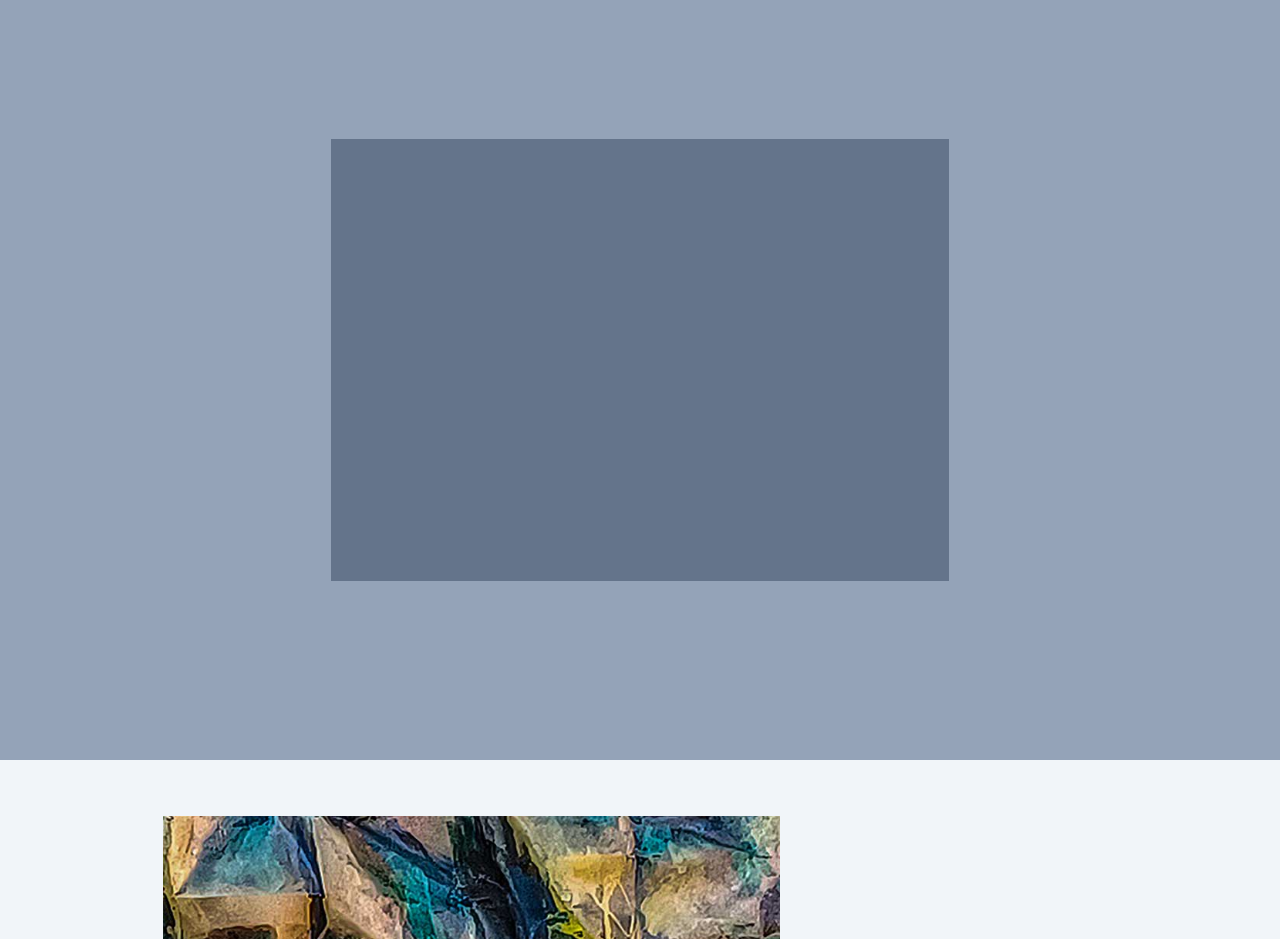
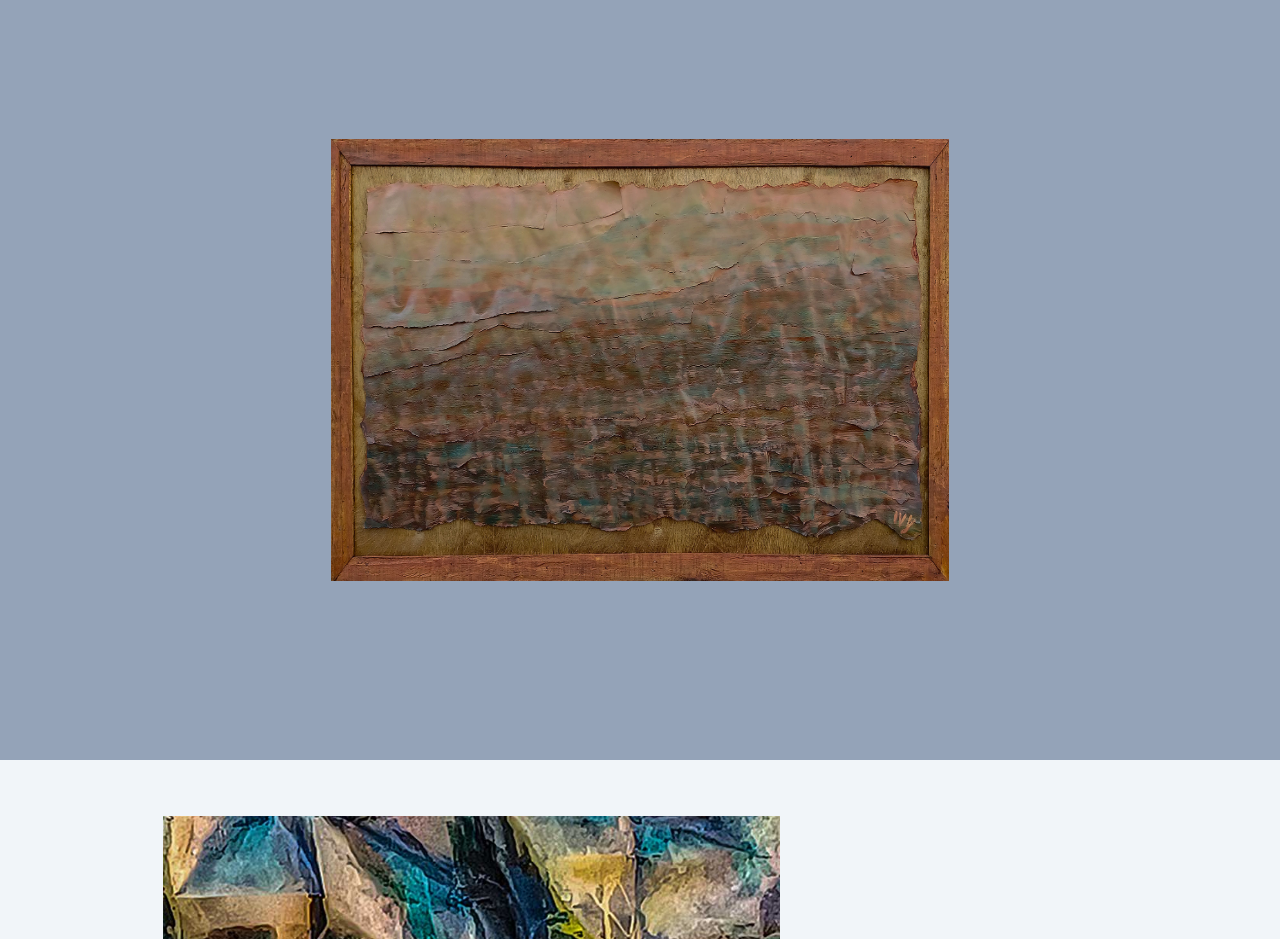
Before and after one commit to abruptpause/red-template-nextjs, a Next.js app: page / in a window 1280 px wide. Shown: the part 1640-2579 px from the top of the page. Built offline with nearby package versions, Linux system fonts and the light colour scheme; a web font is replaced by a local one.

Commit message:
add JIV6.jpg

```diff
--- a/pages/index.js
+++ b/pages/index.js
@@ -86,6 +86,7 @@ const Home = () => {
 
       <Section bg='bg-slate-400' span={span}>
         <div className='relative col-span-8 col-start-3 aspect-7/5 bg-slate-500 self-center'>
+                  <Image alt='' src='/images/main/JIV6.jpg' layout='fill' />
         </div>
       </Section>
 
```
Also changed, not shown: public/images/main/JIV6.jpg (added).
